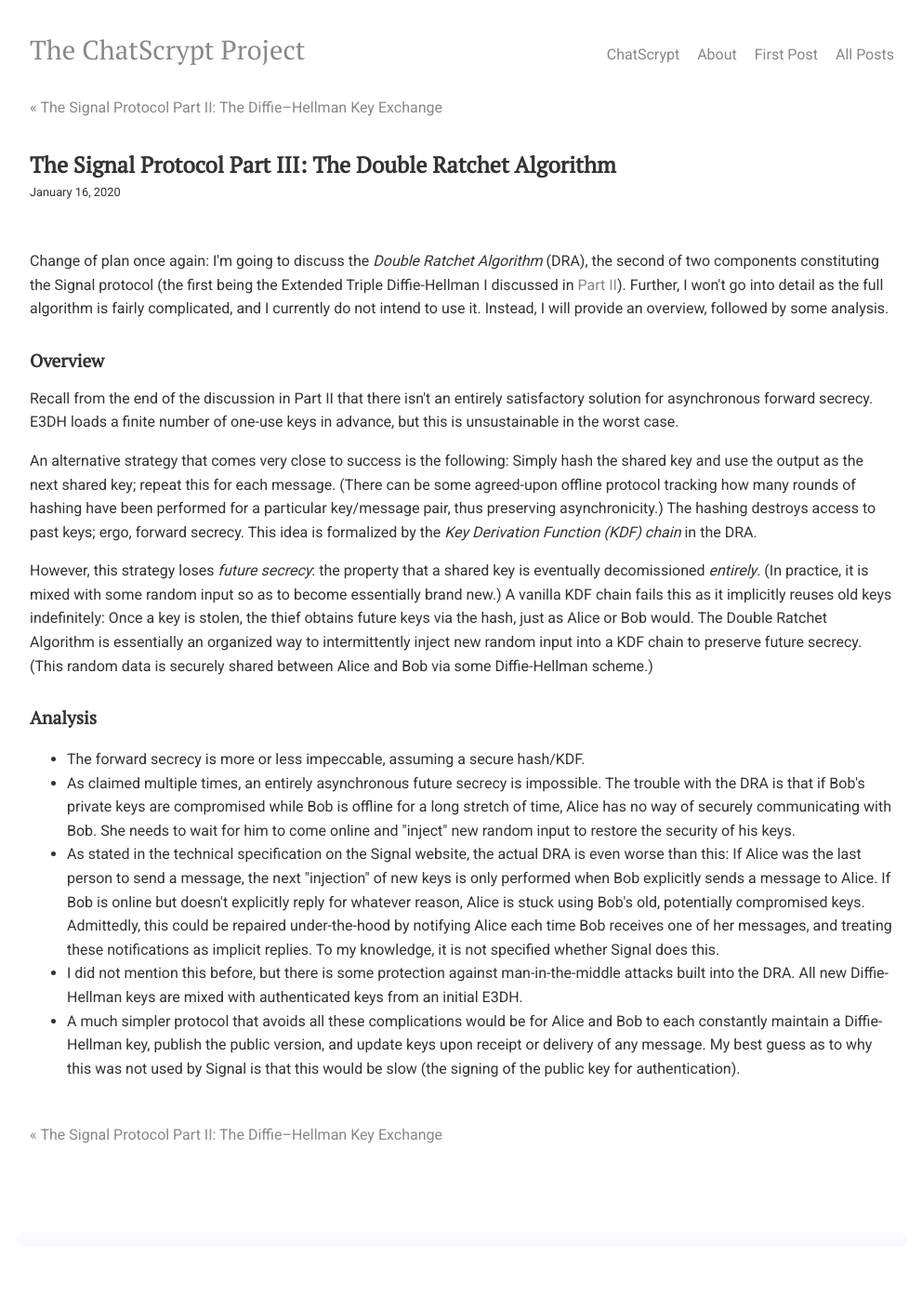
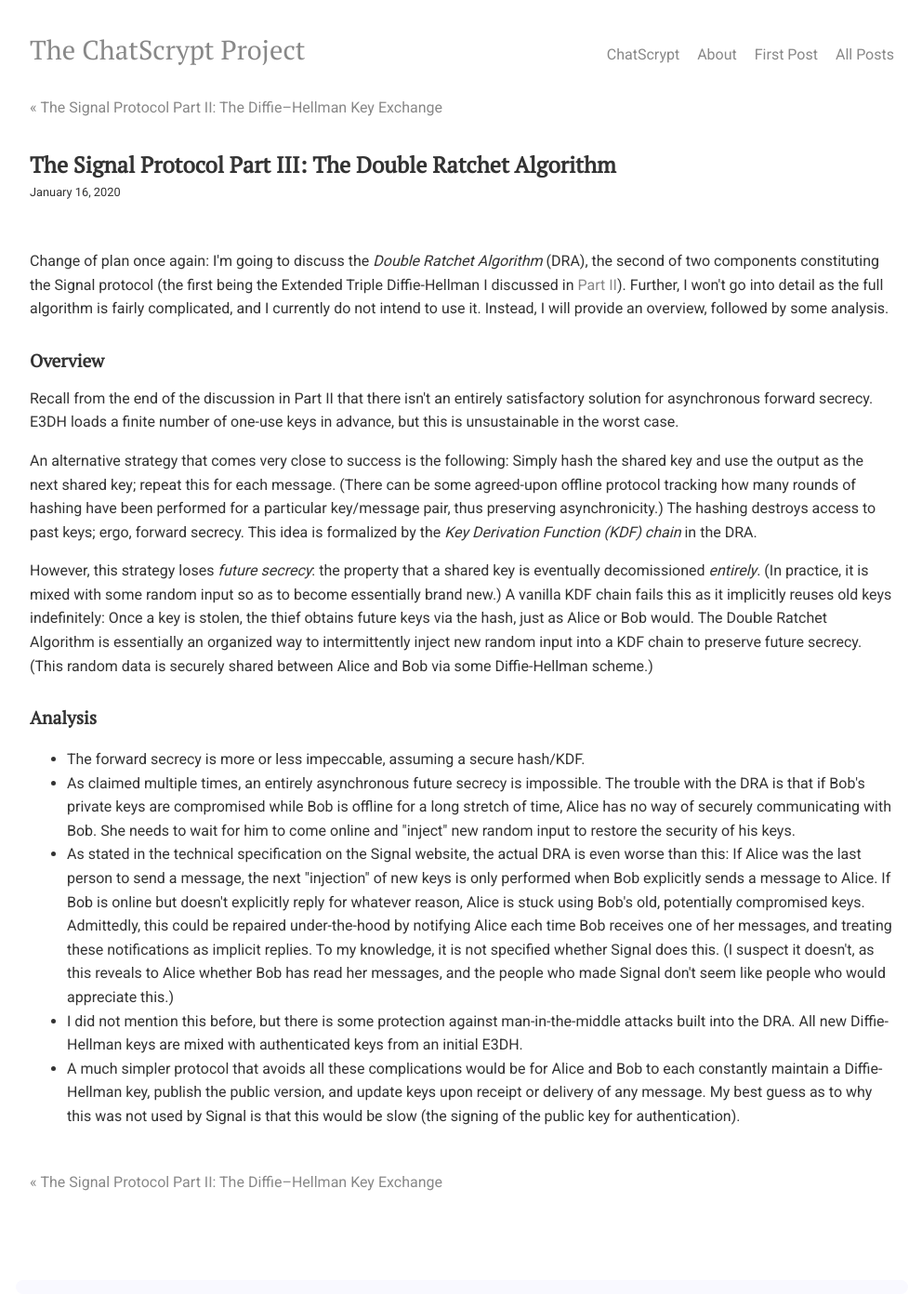
Before and after one commit to chatscrypt/chatscrypt.github.io, a Jekyll site: the page built from _posts/2020-01-16-the-signal-protocol-part-iii-the-double-ratchet-algorithm.html, in a window 1280 px wide. Shown: the whole page at 93% size, without its empty margins (143-1135 px from the left). Built offline with Jekyll 4.4.1, drawn with Linux system fonts in a browser that asks for light colours; comment, search, counter and statistics services are not loaded; before the commit the page ends 1341 px from its top, so only the background shows below that.

Commit message:
Update 2020-01-16-the-signal-protocol-part-iii-the-double-ratchet-algorithm.html

```diff
--- a/_posts/2020-01-16-the-signal-protocol-part-iii-the-double-ratchet-algorithm.html
+++ b/_posts/2020-01-16-the-signal-protocol-part-iii-the-double-ratchet-algorithm.html
@@ -24,7 +24,7 @@ Recall from the end of the discussion in Part II that there isn't an entirely sa
 
 <li> As claimed multiple times, an entirely asynchronous future secrecy is impossible. The trouble with the DRA is that if Bob's private keys are compromised while Bob is offline for a long stretch of time, Alice has no way of securely communicating with Bob. She needs to wait for him to come online and "inject" new random input to restore the security of his keys.
 
-<li>As stated in the technical specification on the Signal website, the actual DRA is even worse than this: If Alice was the last person to send a message, the next "injection" of new keys is only performed when Bob explicitly sends a message to Alice. If Bob is online but doesn't explicitly reply for whatever reason, Alice is stuck using Bob's old, potentially compromised keys. Admittedly, this could be repaired under-the-hood by notifying Alice each time Bob receives one of her messages, and treating these notifications as implicit replies. To my knowledge, it is not specified whether Signal does this.
+<li>As stated in the technical specification on the Signal website, the actual DRA is even worse than this: If Alice was the last person to send a message, the next "injection" of new keys is only performed when Bob explicitly sends a message to Alice. If Bob is online but doesn't explicitly reply for whatever reason, Alice is stuck using Bob's old, potentially compromised keys. Admittedly, this could be repaired under-the-hood by notifying Alice each time Bob receives one of her messages, and treating these notifications as implicit replies. To my knowledge, it is not specified whether Signal does this. (I suspect it doesn't, as this reveals to Alice whether Bob has read her messages, and the people who made Signal don't seem like people who would appreciate this.)
 
 
 <li>I did not mention this before, but there is some protection against man-in-the-middle attacks built into the DRA. All new Diffie-Hellman keys are mixed with authenticated keys from an initial E3DH.
```
